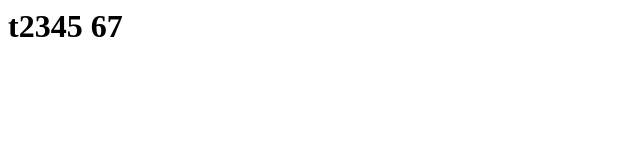
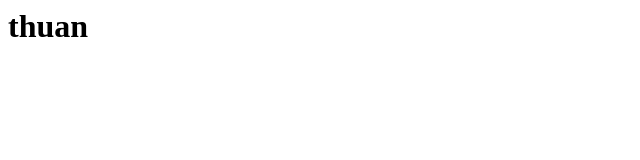
Before and after one commit to thuanvippro/t1, a plain HTML site: page index.html in a window 1280 px wide. Shown: the whole page, without its empty margins (0-640 px from the left). Drawn offline with Linux system fonts and the light colour scheme.

Commit message:
add t4 l2

```diff
--- a/index.html
+++ b/index.html
@@ -1 +1 @@
-<h1>t2345 67</h1>
+<h1>thuan</h1>
```
